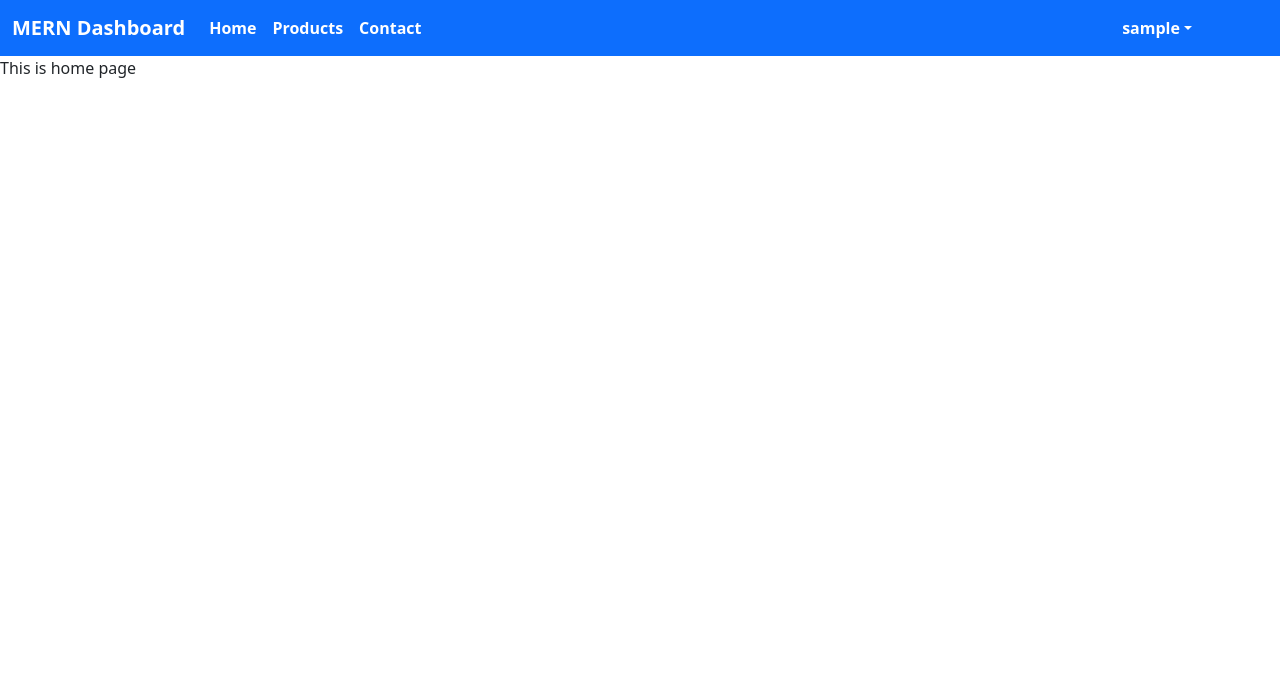
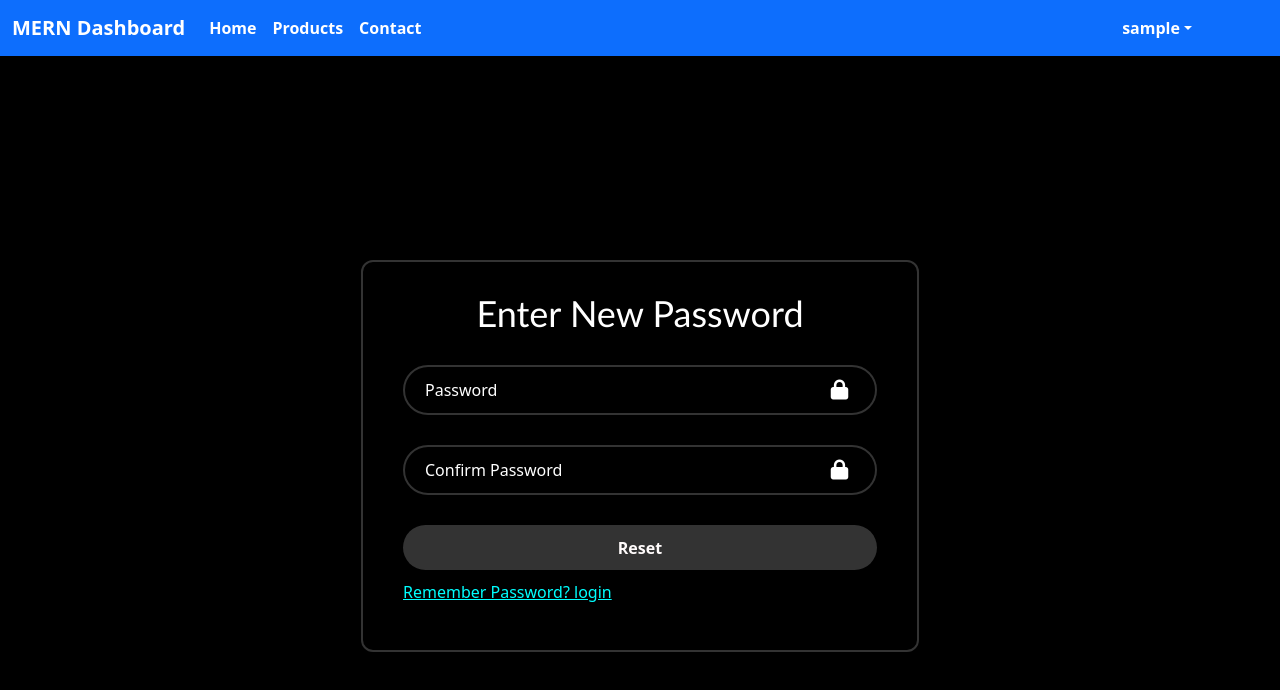
Before and after one commit to itsSaadi/E-Commerce-app-MERN, a React (Vite) app in the folder client/: page /reset-password in a window 1280 px wide. Before the commit this address led to /. Shown: the top 690 px of the page. Built offline with nearby package versions, Linux system fonts and the light colour scheme; sample sign-in values are in the browser's storage.

Commit message:
change password ui done

```diff
--- a/client/src/App.jsx
+++ b/client/src/App.jsx
@@ -11,6 +11,7 @@ import ProductDetail from "./components/pages/products/ProductDetail";
 import { useEffect, useState } from "react";
 import Home from "./components/pages/dashboard/Home";
 import Forgetpassword from "./components/pages/auth/Forgetpassword.jsx";
+import ResetPassword from "./components/pages/auth/Resetpassword.jsx";
 
 
 function App() {
@@ -40,6 +41,7 @@ function App() {
           <Route path="/register" element={<Signup />} />
           <Route path="/login" element={<Login />} />
           <Route path="/forget-password" element={<Forgetpassword />} />
+          <Route path="/reset-password" element={<ResetPassword />} />
           //Auth
 
         </Routes>
--- a/client/src/components/pages/auth/Forgetpassword.jsx
+++ b/client/src/components/pages/auth/Forgetpassword.jsx
@@ -31,7 +31,7 @@ function Forgetpassword() {
                     {email && !email.includes('@gmail.com') ? <span className='spans'>email must be like,abc@gmail.com</span> : ''}
                   </div>
                   <button disabled={!email && !email.length ? true : false} type="submit" className="createbtn">
-                    {loader ? <div className="load"><Loader /></div> : 'login'}
+                    {loader ? <div className="load"><Loader /></div> : 'Reset'}
                   </button>
                   <p style={{ marginTop: '10px' }}>
                     <Link style={{ color: "aqua" }} to="/login">
--- a/client/src/components/pages/auth/Login.jsx
+++ b/client/src/components/pages/auth/Login.jsx
@@ -63,7 +63,7 @@ export default function Login() {
               </div>
 
               <button disabled={!email && !email.length && !password && !password.length ? true : false} type="submit" className="createbtn">
-                {loader ? <div className="load"><Loader /></div> : 'login'}
+                {loader ? <div className="load"><Loader /></div> : 'Login'}
               </button>
               <div style={{display:'flex',justifyContent:'space-between'}}>
               <div style={{ marginTop: '10px' }}>
--- /dev/null
+++ b/client/src/components/pages/auth/Resetpassword.jsx
@@ -0,0 +1,87 @@
+import React, { useState } from 'react'
+import Loader from '../../utils/Loader'
+import { Link } from 'react-router-dom'
+
+function ResetPassword() {
+    const [password, setPassword] = useState('')
+    const [confirmPassword, setConfirmPassword] = useState('')
+    const [loader, setLoader] = useState(false)
+    const [messageModal, setMessageModal] = useState(false)
+    const [error, setError] = useState(false)
+
+    const handleSubmit = (e) => {
+        e.preventDefault()
+        setLoader(true)
+        if (password !== confirmPassword) {
+            setError(true)
+            setLoader(false)
+        } else {
+            setMessageModal(true)
+        }
+    }
+    return (
+
+        <>
+            {
+                !messageModal ? (
+                    <div className="d-flex vh-100  justify-content-center align-items-center contain">
+                        <div className="container">
+                            <div className="wrapper">
+                                <form action="" onSubmit={handleSubmit} id="form">
+                                    <h1 className="heading">Enter New Password</h1>
+                                    {error && error ? <span className="spans">Password not Matched</span> : ''}
+                                    <div className="input-box">
+                                        <input
+                                            onChange={(e) => setPassword(e.target.value)}
+                                            type="password"
+                                            placeholder="Password"
+
+                                        />
+                                        <i className="fa-solid fa-lock"></i>
+                                        {password && password.length < 8 ? <span className='spans'>Password must contain at least 8 letters !</span> : ''}
+                                    </div>
+                                    <div className="input-box">
+                                        <input
+                                            onChange={(e) => setConfirmPassword(e.target.value)}
+                                            type="password"
+                                            placeholder="Confirm Password"
+
+                                        />
+                                        <i className="fa-solid fa-lock"></i>
+                                        {confirmPassword && confirmPassword.length < 8 ? <span className='spans'>Password must contain at least 8 letters !</span> : ''}
+                                    </div>
+                                    <button disabled={!password && !password.length && password.length < 8 ? true : false} type="submit" className="createbtn">
+                                        {loader ? <div className="load"><Loader /></div> : 'Reset'}
+                                    </button>
+                                    <p style={{ marginTop: '10px' }}>
+                                        <Link style={{ color: "aqua" }} to="/login">
+                                            Remember Password? login
+                                        </Link>
+                                    </p>
+                                </form>
+                            </div>
+                        </div>
+                    </div >
+                ) : (
+                    <div className="d-flex vh-100  justify-content-center align-items-center contain">
+                        <div className="container">
+                            <div className="wrapper">
+                                <h3>Your Password is succcesfully Changed</h3>
+                                <p style={{ marginTop: '10px' }}>
+                                    <Link style={{ color: "aqua" }} to="/login">
+                                        Go to Login
+                                    </Link>
+                                </p>
+                            </div>
+                        </div>
+                    </div >
+                )
+            }
+
+
+
+        </>
+    )
+}
+
+export default ResetPassword
```
